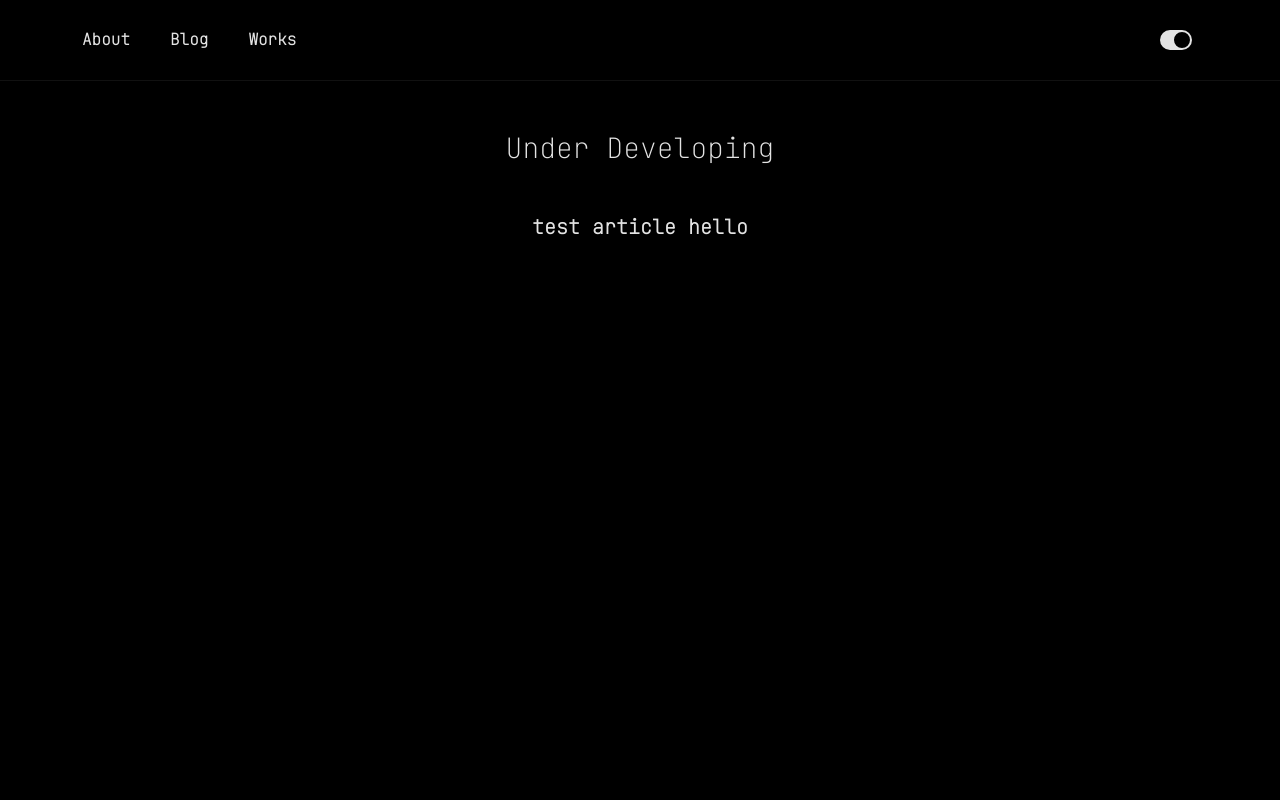
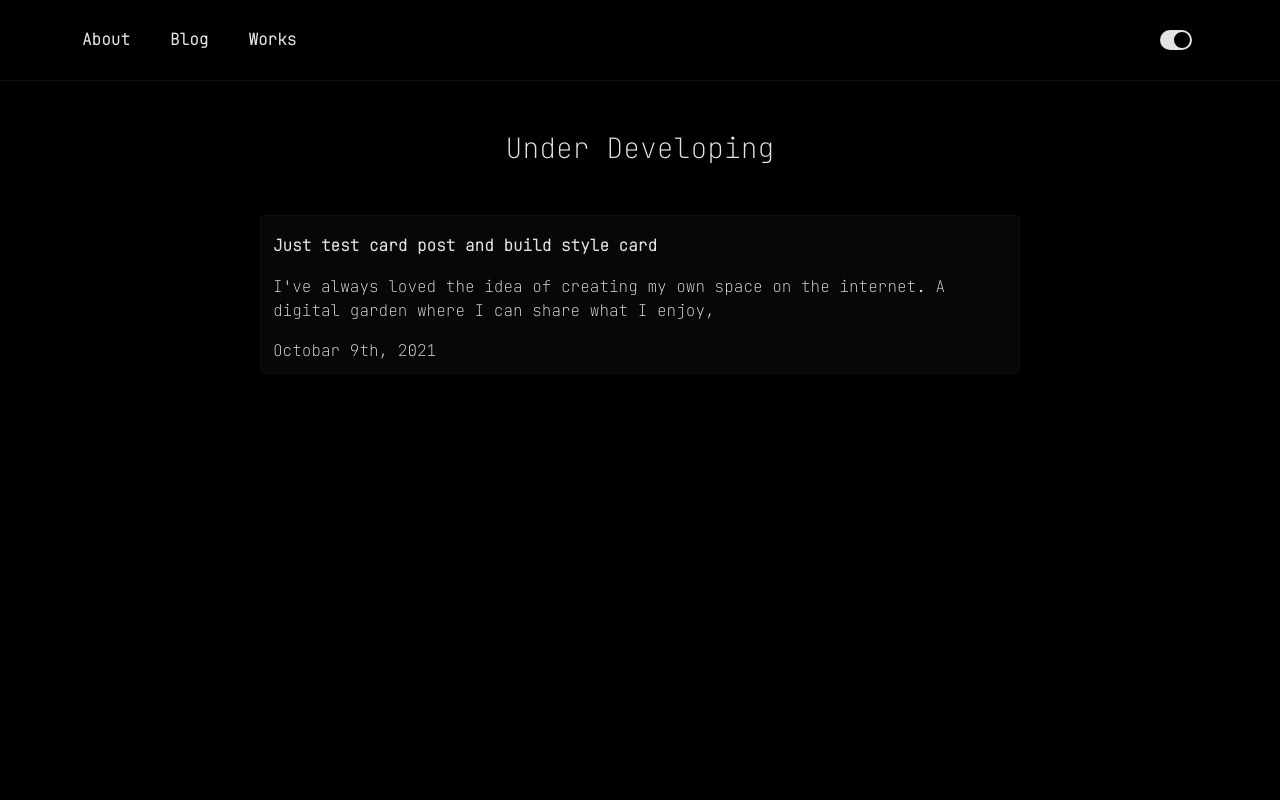
Before and after one commit to 3bdalah/3bdallah, a Next.js app: page /blog in a window 1280 px wide. Shown: the top 800 px of the page. Built offline with nearby package versions, Linux system fonts and the light colour scheme.

Commit message:
feat card post on page blog and styled card

```diff
--- a/pages/blog/index.js
+++ b/pages/blog/index.js
@@ -33,6 +33,7 @@ const Posts = () => {
                </div>
             </div>
         </div>
+        col-lg-4 col-md-6 col-sm-12
             </section>***/}
         <Head>
             <title>Blog</title>
@@ -41,7 +42,19 @@ const Posts = () => {
         <section className="blog">
             <div className="container">
                 <h3 className="under-working text-center">Under Developing</h3>
-                <h5 className="link__test__blog"><Link href={`/blog/hello`} > test article hello</Link></h5>
+                {/* <h5 className="link__test__blog"><Link href={`/blog/hello`} > test article hello</Link></h5> */}
+                <div className="row">
+                    <div className="card_post m-auto col-lg-8 col-md-6 col-sm-12">
+                       <Link href={`/blog/hello`}>
+                        <div className="content_post">
+                                <h6 className="title_post">Just test card post and build style card</h6>
+                                <p className="info_post">I've always loved the idea of creating my own space on the internet. A digital garden where I can share what I enjoy, </p>
+                                <span className="time_post">Octobar 9th, 2021 </span>
+                        </div>
+                       </Link>
+                    </div>
+                </div>
+
             </div>
         </section>
     </>);
--- a/pages/index.js
+++ b/pages/index.js
@@ -3,6 +3,7 @@ import 'bootstrap/dist/css/bootstrap.css'
 import { FiTwitter ,FiLinkedin,FiGithub} from 'react-icons/fi';
 import Image from 'next/image';
 import Me from '../public/images/me.jpg';
+
 import About from '../components/About';
 
 import Skills from '../components/skills';
--- a/styles/globals.css
+++ b/styles/globals.css
@@ -31,11 +31,12 @@ body[data-theme="light"] {
   --clr-border-nav : #ddd;
   --clr-bg-hire : #000;
   --clr-bg-post-blog :#fff;
+  /* --clr-br-post: */
 }
 
 body[data-theme="dark"] {
   --clr-text-primary: #e3e3e3;
-  --clr-text-secondary: #ff6b00;
+  --clr-text-secondary: #0E141B;
   --clr-bg-primary: #0E141B;
   --clr-bg-primary: #000;
   --clr-bg-toggle: #a9a9a9;
@@ -49,6 +50,7 @@ body[data-theme="dark"] {
   --clr-border-nav : #111;
   --clr-bg-hire : #fff;
   --clr-bg-post-blog :#070707;
+  --clr-br-post:#222;
 }
 
 body{
@@ -278,7 +280,39 @@ nav{
   color:var(--clr-text-primary)
 }
 .under-working {
-  margin-top: 50px;
+  margin: 50px 0px;
+}
+
+.card_post{
+  background:var(--clr-bg-card-project);
+  border-radius: 5px;
+  border:0.5px solid var(--clr-border-nav);
+  cursor:pointer;
+  /* width:90%; */
+}
+@media (max-width:800px){
+   .card_post{
+      width:90%;
+   }
+}
+.card_post .content_post{
+  padding-bottom:10px;
+}
+.card_post .title_post{
+  font-weight:600;
+  margin:20px 0px;
+}
+.card_post .time_post{
+  /* background-color:#0E141B; */
+  /* width:180px; */
+  /* padding: 0px 0px 10px 0px; */
+  border-radius:5px;
+  text-align:center;
+  /* margin: 0px 0px 10px 0px; */
+  /* display:block; */
+}
+.card_post .info_post{
+  margin-top:15px;
 }
 /* Single Post Data  */
 .img-blog{
```
Also changed, not shown: assests/3bdallah.jpg (added), assests/abdullah.jpg (added).
